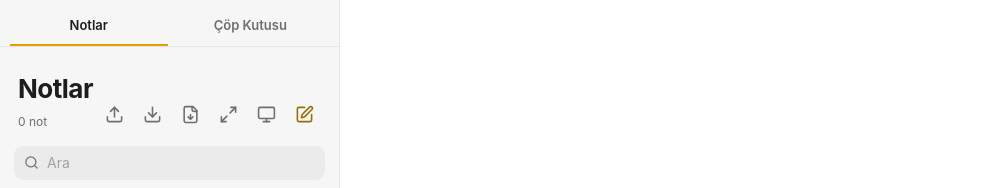
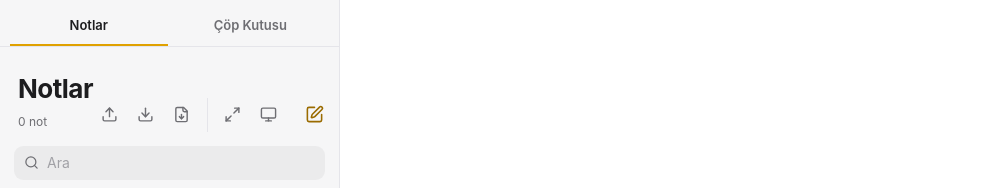
Before and after one commit to enesscigdem/devpilot-sprintboard, a React (Vite) app: page / in a window 1280 px wide. Shown: the top 188 px of the page, without its empty margins (0-1004 px from the left). Built offline with nearby package versions, Linux system fonts and the light colour scheme.

Commit message:
devpilot: Sidebar üst bölüm yapısını yeniden düzenle
DevPilot-Execution: 51910fab-3e16-4d35-a4aa-7db6d0be03a7

```diff
--- a/src/App.tsx
+++ b/src/App.tsx
@@ -708,7 +708,7 @@ export default function App() {
             <h1 style={{ whiteSpace: "nowrap" }}>{currentView === "trash" ? "Çöp Kutusu" : "Notlar"}</h1>
             <span className="sidebar-count">{currentView === "trash" ? `${trashNotes.length} not` : `${realCount} not`}</span>
           </div>
-          <div style={{ display: "flex", alignItems: "center", gap: "4px", flexShrink: 0 }}>
+          <div style={{ display: "flex", alignItems: "center", gap: "8px", flexShrink: 0 }}>
             <input
               ref={fileInputRef}
               type="file"
@@ -718,6 +718,7 @@ export default function App() {
             />
             {currentView === "notes" && (
               <>
+                <div style={{ display: "flex", alignItems: "center", gap: "2px", paddingRight: "8px", borderRight: "1px solid var(--line)" }}>
                   <button
                     type="button"
                     className="icon-button"
@@ -725,7 +726,7 @@ export default function App() {
                     title="JSON dosyasından içe aktar"
                     onClick={() => fileInputRef.current?.click()}
                   >
-                  <Upload size={19} />
+                    <Upload size={17} />
                   </button>
                   <button
                     type="button"
@@ -734,7 +735,7 @@ export default function App() {
                     title="Tüm notları JSON olarak indir"
                     onClick={exportAllJson}
                   >
-                  <Download size={19} />
+                    <Download size={17} />
                   </button>
                   <button
                     type="button"
@@ -744,10 +745,12 @@ export default function App() {
                     disabled={!selected}
                     onClick={exportSelectedMarkdown}
                   >
-                  <FileDown size={19} />
+                    <FileDown size={17} />
                   </button>
+                </div>
               </>
             )}
+            <div style={{ display: "flex", alignItems: "center", gap: "2px" }}>
               <button
                 type="button"
                 className="icon-button"
@@ -756,7 +759,7 @@ export default function App() {
                 title={isFocusMode ? "Odak modundan çık" : "Odak modu"}
                 onClick={() => setIsFocusMode((prev) => !prev)}
               >
-              {isFocusMode ? <Minimize2 size={19} /> : <Maximize2 size={19} />}
+                {isFocusMode ? <Minimize2 size={17} /> : <Maximize2 size={17} />}
               </button>
               <button
                 type="button"
@@ -765,10 +768,11 @@ export default function App() {
                 title={theme === "dark" ? "Tema: Koyu" : theme === "light" ? "Tema: Açık" : "Tema: Sistem"}
                 onClick={toggleTheme}
               >
-              {theme === "dark" ? <Moon size={19} /> : theme === "light" ? <Sun size={19} /> : <Monitor size={19} />}
+                {theme === "dark" ? <Moon size={17} /> : theme === "light" ? <Sun size={17} /> : <Monitor size={17} />}
               </button>
+            </div>
             {currentView === "notes" && (
-              <button type="button" className="icon-button accent" aria-label="Yeni not" title="Yeni not" onClick={addNote}>
+              <button type="button" className="icon-button accent" aria-label="Yeni not" title="Yeni not" onClick={addNote} style={{ marginLeft: "4px" }}>
                 <SquarePen size={19} />
               </button>
             )}
```
Lines whose indentation alone changed are shown as unchanged.
